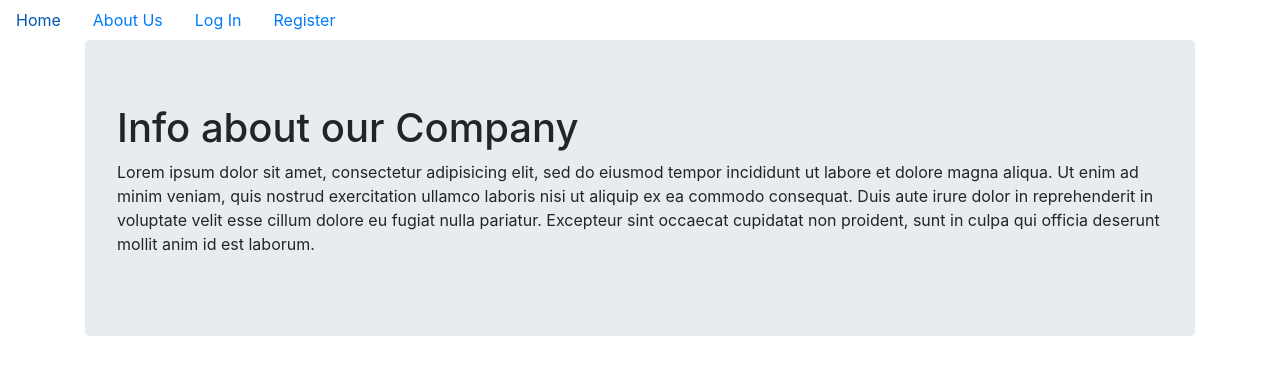
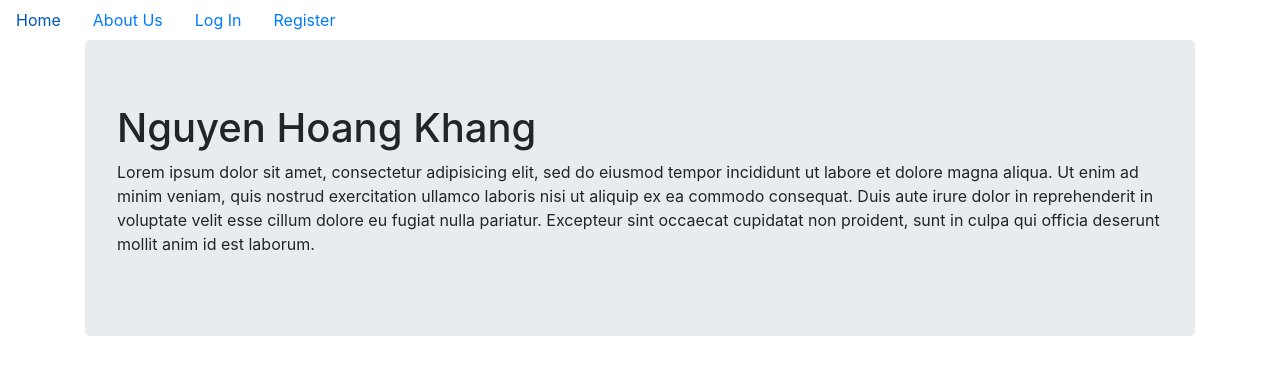
Before and after one commit to nguyenhoangkhang2103/Kuber-flask-docker, a Flask app: page /info in a window 1280 px wide. Shown: the top 375 px of the page. Run offline with Flask 2, Linux system fonts and the light colour scheme; some libraries are stand-ins or nearby versions.

Commit message:
Edited info.html

```diff
--- a/puppycompanyblog/templates/info.html
+++ b/puppycompanyblog/templates/info.html
@@ -1,7 +1,7 @@
 {% extends "base.html" %}
 {% block content %}
 <div class="jumbotron">
-  <h1>Info about our Company</h1>
+  <h1>Nguyen Hoang Khang</h1>
   <p>Lorem ipsum dolor sit amet, consectetur adipisicing elit, sed do eiusmod tempor incididunt ut labore et dolore magna aliqua. Ut enim ad minim veniam, quis nostrud exercitation ullamco laboris nisi ut aliquip ex ea commodo consequat. Duis aute irure dolor in reprehenderit in voluptate velit esse cillum dolore eu fugiat nulla pariatur. Excepteur sint occaecat cupidatat non proident, sunt in culpa qui officia deserunt mollit anim id est laborum.</p>
 </div>
 
```
